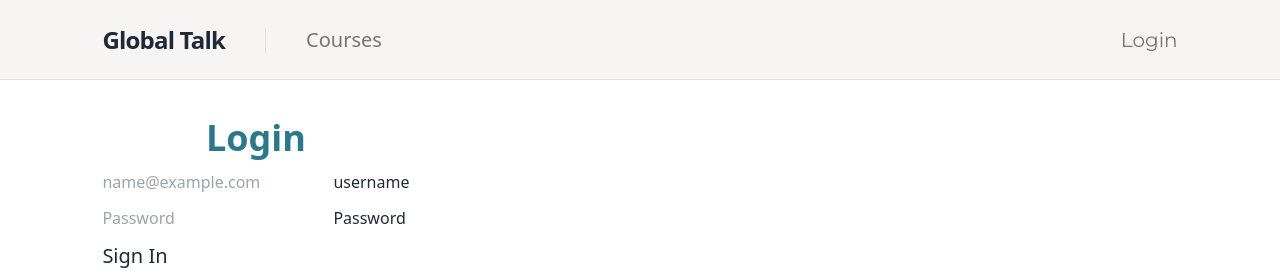
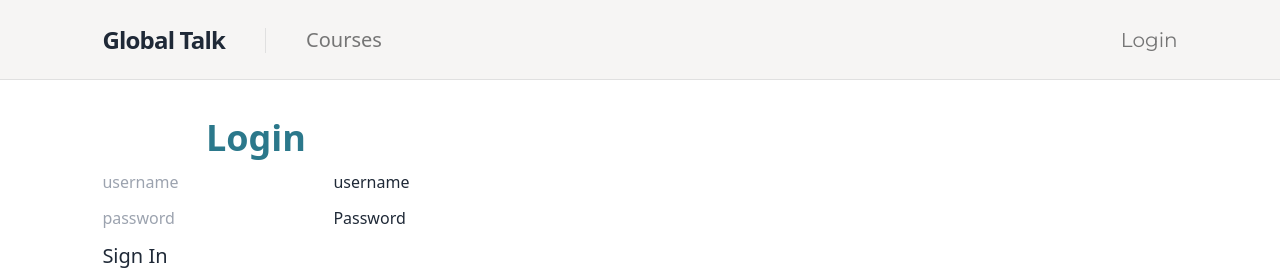
Before and after one commit to thinc-org/hacktoschool-fryingchicken, a Next.js app in the folder frontend/: page /login in a window 1280 px wide. Shown: the top 280 px of the page. Built offline with nearby package versions, Linux system fonts and the light colour scheme; a web font is replaced by a local one.

Commit message:
fix(login & register): change from example@gmail.com to username

```diff
--- a/frontend/pages/login.tsx
+++ b/frontend/pages/login.tsx
@@ -57,7 +57,7 @@ export default function Login() {
               className="form-control"
               id="floatingInput"
               name="username"
-              placeholder="name@example.com"
+              placeholder="username"
               ref={usernameRef}
             />
             <label htmlFor="floatingInput">username </label>
@@ -70,7 +70,7 @@ export default function Login() {
               type="password"
               className="form-control"
               id="floatingPassword"
-              placeholder="Password"
+              placeholder="password"
               ref={passwordRef}
             />
             <label htmlFor="floatingPassword">Password</label>
--- a/frontend/pages/register.tsx
+++ b/frontend/pages/register.tsx
@@ -74,7 +74,7 @@ const Register: React.FC = () => {
               type="username"
               className="form-control"
               id="username"
-              placeholder="name@example.com"
+              placeholder="username"
               ref={usernameRef}
             />
             {/* Label must be below Field and Error Message */}
```
